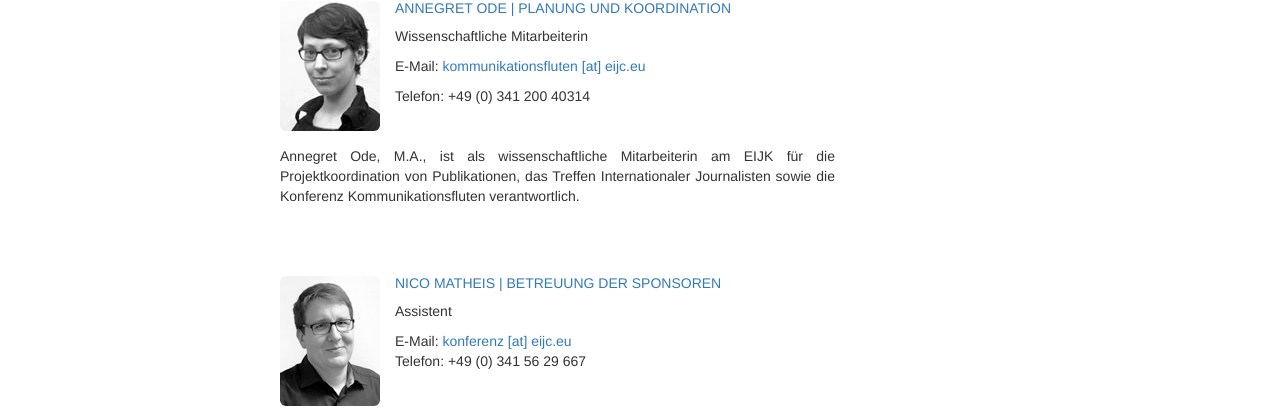
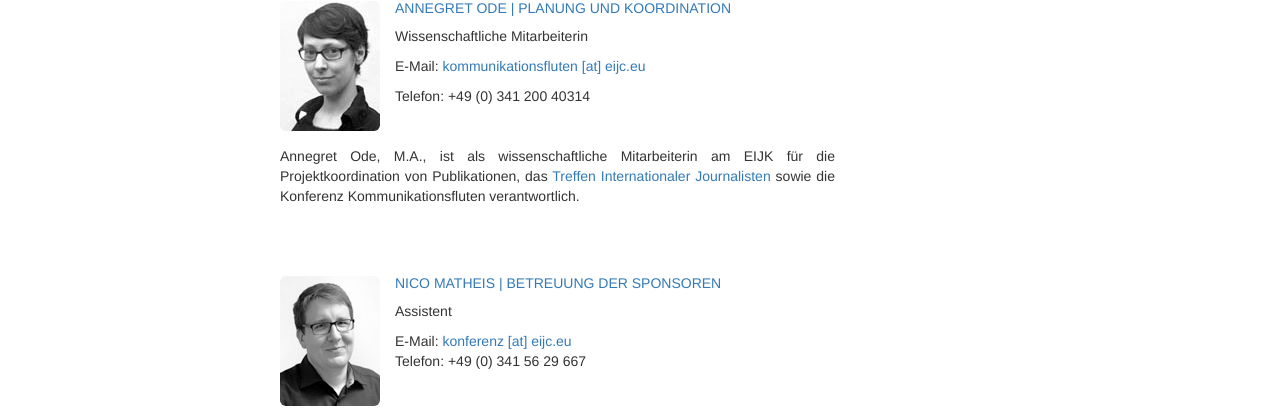
Before and after one commit to susedev/test, a Jekyll site: the page built from kontakt.html, in a window 1280 px wide. Shown: the part 637-1045 px from the top of the page. Built offline with Jekyll 4.4.1, drawn with Linux system fonts in a browser that asks for light colours; nearby versions of some CDN libraries.

Commit message:
Update kontakt.html

```diff
--- a/kontakt.html
+++ b/kontakt.html
@@ -34,7 +34,7 @@ title: Kontakt
 
 <p style="text-align: justify; margin-left: 15px;">&nbsp;</p>
 
-<p style="text-align: justify; margin-left: 15px;">Annegret Ode, M.A., ist als wissenschaftliche Mitarbeiterin am EIJK f&uuml;r die Projektkoordination von Publikationen, das Treffen Internationaler Journalisten sowie die Konferenz Kommunikationsfluten verantwortlich.</p>
+<p style="text-align: justify; margin-left: 15px;">Annegret Ode, M.A., ist als wissenschaftliche Mitarbeiterin am EIJK f&uuml;r die Projektkoordination von Publikationen, das <a href="http://www.eijc.eu/?p=2813#TIJ" target="_blank">Treffen Internationaler Journalisten</a> sowie die Konferenz Kommunikationsfluten verantwortlich.</p>
 
 <p style="text-align: justify; margin-left: 15px;">&nbsp;</p>
 
```
